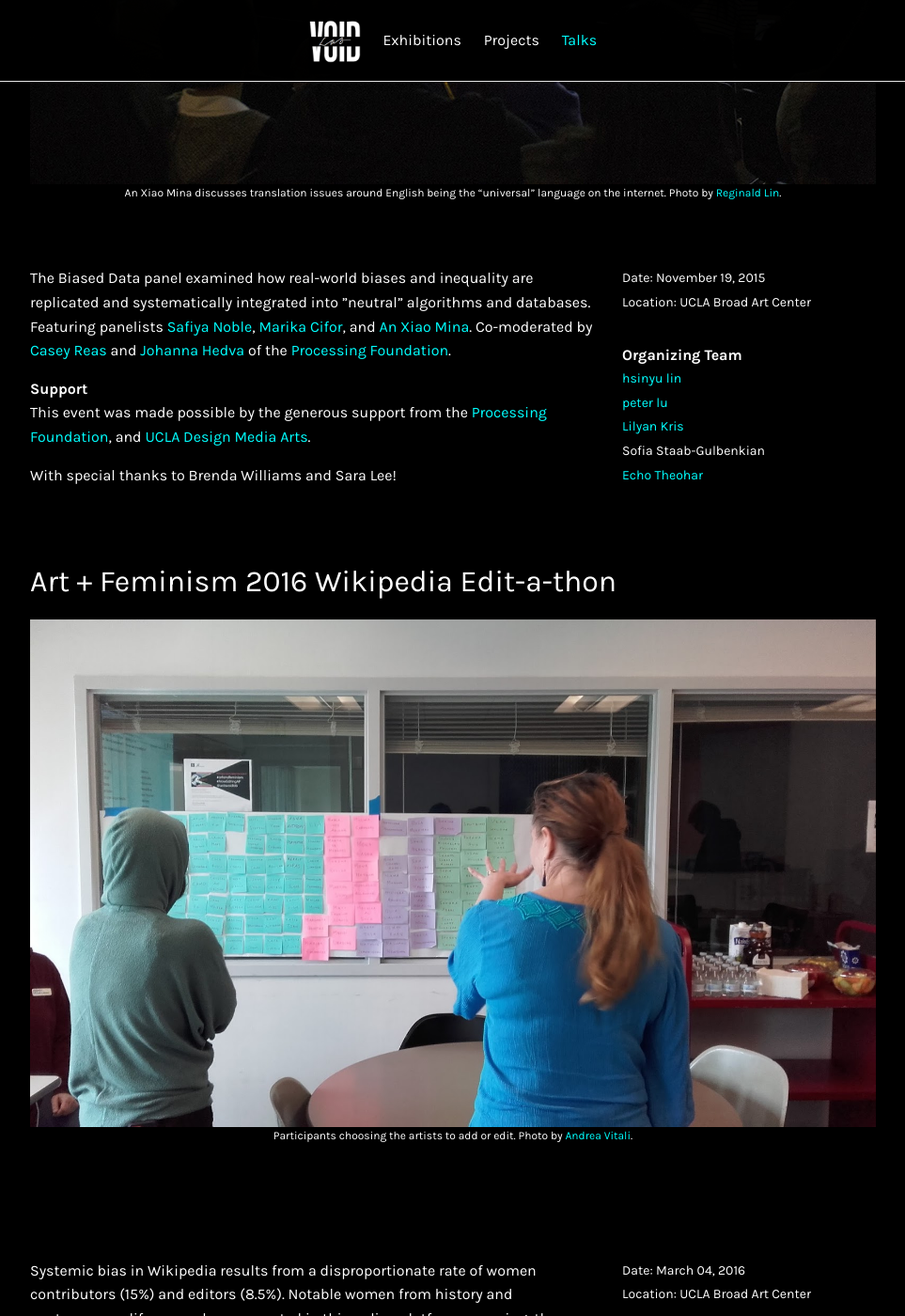
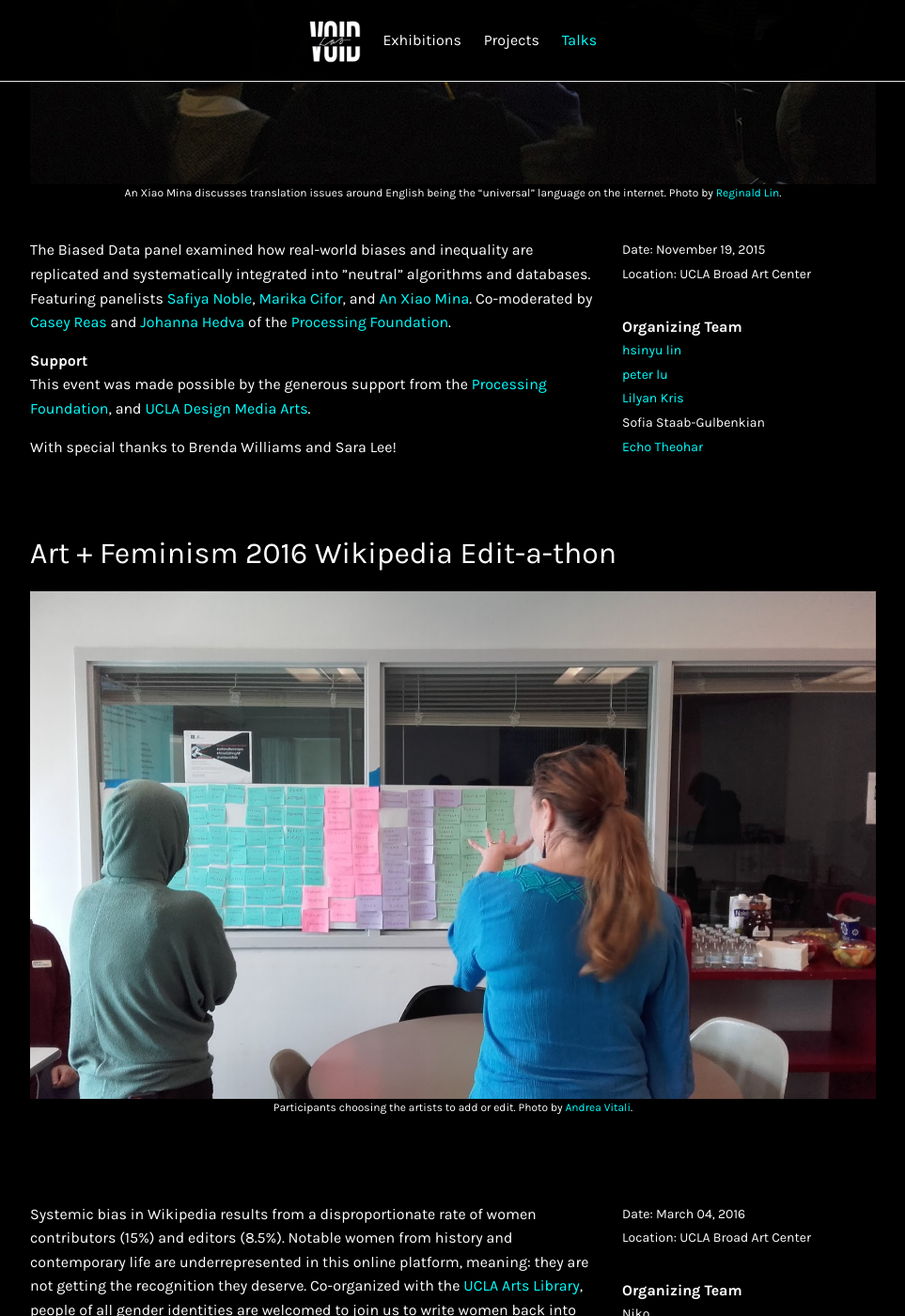
Before and after one commit to voidlab/voidlab.github.io, a Jekyll site: the page built from talks.md, in a window 1280 px wide and 1400 px high, scrolled down 578 px. Shown: the whole window at 94% size, without its empty margins (158-1121 px from the left). Built offline with Jekyll 4.4.1, drawn with Linux system fonts in a browser that asks for light colours; nearby versions of some CDN libraries.

Commit message:
oops, better fix for sizing issues

```diff
--- a/css/flexslider.css
+++ b/css/flexslider.css
@@ -73,7 +73,7 @@
  * DEFAULT THEME
  * ====================================================================================================================*/
 .flexslider {
-  margin: 0 0 60px;
+  margin: 0 0 1em;
   background: #000;
   position: relative;
   zoom: 1;
```
Also changed, not shown: _talks/wikipedia-edit-a-thon-2016.md (+1 -1 lines), images/edit-a-thon-2016/wikipedia-4.jpg (deleted), images/edit-a-thon-2016/wikipedia-4.png (added).
